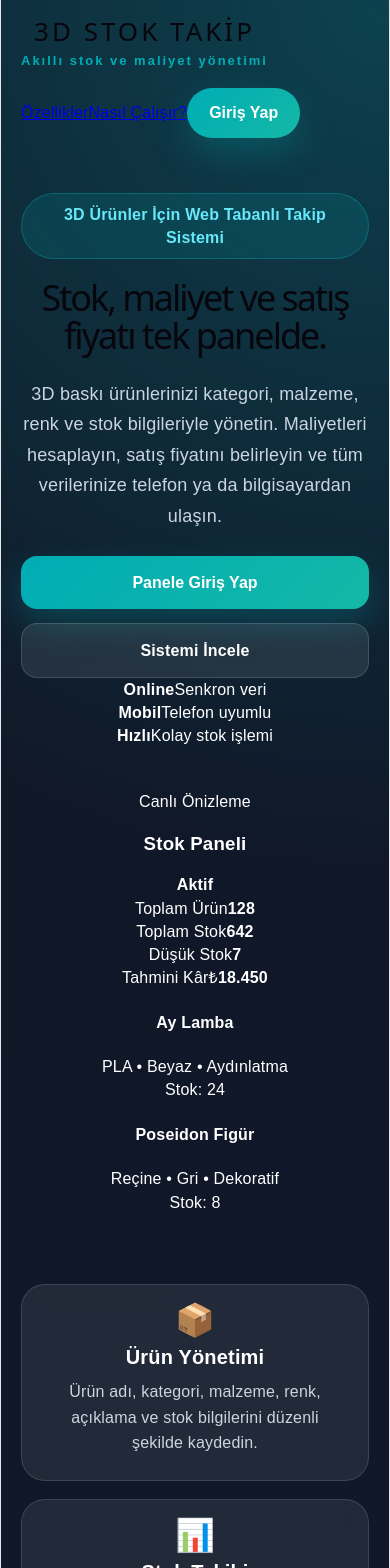
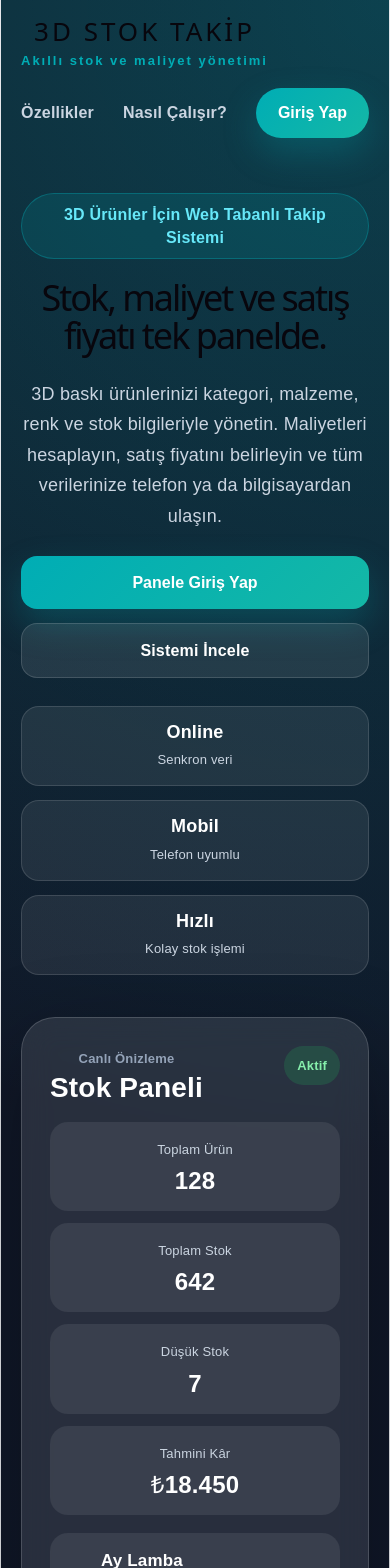
Before and after one commit to emir2-scu/NuveraStockWebApp, a React (Vite) app: page / in a window 390 px wide. Shown: the top 1568 px of the page. Built offline with nearby package versions, Linux system fonts and the light colour scheme.

Commit message:
Add professional landing styles

```diff
--- a/src/App.css
+++ b/src/App.css
@@ -1025,4 +1025,392 @@ select:focus {
     text-align: center;
   }
 }
+/* PROFESSIONAL LANDING PAGE */
+
+.landing-page {
+  min-height: 100vh;
+  background:
+    radial-gradient(circle at top right, rgba(0, 173, 181, 0.28), transparent 34%),
+    linear-gradient(135deg, #111827, #0f172a);
+  color: white;
+  padding: 28px;
 }
+
+.landing-header {
+  max-width: 1180px;
+  margin: 0 auto;
+  display: flex;
+  align-items: center;
+  justify-content: space-between;
+}
+
+.landing-logo h1 {
+  margin: 0;
+  font-size: 26px;
+  letter-spacing: 3px;
+}
+
+.landing-logo span {
+  display: block;
+  margin-top: 6px;
+  color: #00adb5;
+  font-weight: 800;
+  letter-spacing: 2px;
+  font-size: 13px;
+}
+
+.landing-nav {
+  display: flex;
+  align-items: center;
+  gap: 18px;
+}
+
+.landing-nav a {
+  color: #cbd5e1;
+  text-decoration: none;
+  font-weight: 800;
+}
+
+.landing-nav a:hover {
+  color: white;
+}
+
+.landing-nav button {
+  border: 0;
+  background: linear-gradient(135deg, #00adb5, #14b8a6);
+  color: white;
+  padding: 13px 22px;
+  border-radius: 999px;
+  font-weight: 900;
+  cursor: pointer;
+  box-shadow: 0 15px 35px rgba(0, 173, 181, 0.25);
+}
+
+.hero-section {
+  max-width: 1180px;
+  margin: 90px auto 70px;
+  display: grid;
+  grid-template-columns: 1.2fr 0.8fr;
+  gap: 42px;
+  align-items: center;
+}
+
+.hero-badge {
+  display: inline-block;
+  background: rgba(0, 173, 181, 0.15);
+  border: 1px solid rgba(0, 173, 181, 0.35);
+  color: #67e8f9;
+  padding: 9px 14px;
+  border-radius: 999px;
+  font-weight: 900;
+  margin-bottom: 20px;
+}
+
+.hero-text h2 {
+  margin: 0;
+  font-size: 58px;
+  line-height: 1.05;
+  letter-spacing: -2px;
+}
+
+.hero-text p {
+  color: #cbd5e1;
+  font-size: 18px;
+  line-height: 1.7;
+  max-width: 620px;
+  margin: 24px 0;
+}
+
+.hero-buttons {
+  display: flex;
+  gap: 14px;
+  flex-wrap: wrap;
+}
+
+.hero-buttons button,
+.hero-buttons a {
+  border: 0;
+  text-decoration: none;
+  padding: 15px 22px;
+  border-radius: 16px;
+  font-weight: 900;
+  cursor: pointer;
+}
+
+.hero-buttons button {
+  background: linear-gradient(135deg, #00adb5, #14b8a6);
+  color: white;
+  box-shadow: 0 15px 35px rgba(0, 173, 181, 0.25);
+}
+
+.hero-buttons a {
+  background: rgba(255, 255, 255, 0.09);
+  color: white;
+  border: 1px solid rgba(255, 255, 255, 0.14);
+}
+
+.hero-mini-stats {
+  display: flex;
+  gap: 14px;
+  margin-top: 28px;
+  flex-wrap: wrap;
+}
+
+.hero-mini-stats div {
+  background: rgba(255, 255, 255, 0.08);
+  border: 1px solid rgba(255, 255, 255, 0.13);
+  border-radius: 18px;
+  padding: 14px 18px;
+  min-width: 130px;
+}
+
+.hero-mini-stats strong {
+  display: block;
+  color: white;
+  font-size: 18px;
+}
+
+.hero-mini-stats span {
+  display: block;
+  color: #cbd5e1;
+  font-size: 13px;
+  margin-top: 4px;
+}
+
+.hero-dashboard {
+  background: rgba(255, 255, 255, 0.1);
+  border: 1px solid rgba(255, 255, 255, 0.16);
+  border-radius: 34px;
+  padding: 28px;
+  backdrop-filter: blur(16px);
+  box-shadow: 0 30px 90px rgba(0, 0, 0, 0.32);
+}
+
+.dashboard-top {
+  display: flex;
+  justify-content: space-between;
+  align-items: flex-start;
+  margin-bottom: 22px;
+}
+
+.dashboard-top span {
+  color: #94a3b8;
+  font-weight: 800;
+  font-size: 13px;
+}
+
+.dashboard-top h3 {
+  margin: 6px 0 0;
+  font-size: 28px;
+}
+
+.dashboard-top strong {
+  background: rgba(34, 197, 94, 0.18);
+  color: #86efac;
+  padding: 8px 13px;
+  border-radius: 999px;
+  font-size: 13px;
+}
+
+.dashboard-grid {
+  display: grid;
+  grid-template-columns: repeat(2, 1fr);
+  gap: 12px;
+  margin-bottom: 18px;
+}
+
+.dashboard-grid div {
+  background: rgba(255, 255, 255, 0.08);
+  border-radius: 18px;
+  padding: 16px;
+}
+
+.dashboard-grid span {
+  display: block;
+  color: #cbd5e1;
+  font-size: 13px;
+  margin-bottom: 8px;
+}
+
+.dashboard-grid strong {
+  font-size: 24px;
+}
+
+.dashboard-product {
+  background: rgba(255, 255, 255, 0.08);
+  border-radius: 18px;
+  padding: 16px;
+  display: flex;
+  justify-content: space-between;
+  gap: 14px;
+  margin-top: 12px;
+  align-items: center;
+}
+
+.dashboard-product h4 {
+  margin: 0;
+  font-size: 17px;
+}
+
+.dashboard-product p {
+  margin: 6px 0 0;
+  color: #cbd5e1;
+  font-size: 13px;
+}
+
+.dashboard-product span {
+  background: linear-gradient(135deg, #00adb5, #14b8a6);
+  padding: 7px 11px;
+  border-radius: 999px;
+  font-weight: 900;
+  white-space: nowrap;
+  font-size: 13px;
+}
+
+.features-section {
+  max-width: 1180px;
+  margin: 0 auto 50px;
+  display: grid;
+  grid-template-columns: repeat(4, 1fr);
+  gap: 18px;
+}
+
+.feature-card {
+  background: rgba(255, 255, 255, 0.08);
+  border: 1px solid rgba(255, 255, 255, 0.13);
+  border-radius: 24px;
+  padding: 24px;
+  backdrop-filter: blur(10px);
+}
+
+.feature-card div {
+  font-size: 32px;
+  margin-bottom: 14px;
+}
+
+.feature-card h3 {
+  margin: 0 0 10px;
+  font-size: 20px;
+}
+
+.feature-card p {
+  margin: 0;
+  color: #cbd5e1;
+  line-height: 1.6;
+}
+
+.workflow-section {
+  max-width: 1180px;
+  margin: 28px auto 70px;
+  display: grid;
+  grid-template-columns: repeat(3, 1fr);
+  gap: 18px;
+}
+
+.workflow-section div {
+  background: rgba(255, 255, 255, 0.08);
+  border: 1px solid rgba(255, 255, 255, 0.13);
+  border-radius: 24px;
+  padding: 24px;
+}
+
+.workflow-section span {
+  color: #67e8f9;
+  font-weight: 900;
+  letter-spacing: 2px;
+}
+
+.workflow-section h3 {
+  margin: 12px 0 8px;
+  font-size: 22px;
+}
+
+.workflow-section p {
+  margin: 0;
+  color: #cbd5e1;
+  line-height: 1.6;
+}
+
+.back-to-landing {
+  width: 100%;
+  border: 0;
+  background: #f1f5f9;
+  color: #111827;
+  border-radius: 14px;
+  padding: 12px;
+  font-weight: 800;
+  cursor: pointer;
+  margin-bottom: 14px;
+}
+
+.back-to-landing:hover {
+  background: #e2e8f0;
+}
+
+@media (max-width: 900px) {
+  .hero-section {
+    grid-template-columns: 1fr;
+    margin-top: 55px;
+  }
+
+  .hero-text h2 {
+    font-size: 42px;
+  }
+
+  .features-section {
+    grid-template-columns: repeat(2, 1fr);
+  }
+
+  .workflow-section {
+    grid-template-columns: 1fr;
+  }
+
+  .landing-nav {
+    width: 100%;
+    justify-content: space-between;
+    flex-wrap: wrap;
+  }
+}
+
+@media (max-width: 560px) {
+  .landing-page {
+    padding: 20px;
+  }
+
+  .landing-header {
+    align-items: flex-start;
+    gap: 16px;
+    flex-direction: column;
+  }
+
+  .hero-text h2 {
+    font-size: 36px;
+  }
+
+  .features-section {
+    grid-template-columns: 1fr;
+  }
+
+  .hero-buttons {
+    flex-direction: column;
+  }
+
+  .hero-buttons button,
+  .hero-buttons a {
+    text-align: center;
+  }
+
+  .dashboard-grid {
+    grid-template-columns: 1fr;
+  }
+
+  .dashboard-product {
+    flex-direction: column;
+    align-items: flex-start;
+  }
+
+  .hero-mini-stats {
+    flex-direction: column;
+  }
+}
+}
```
